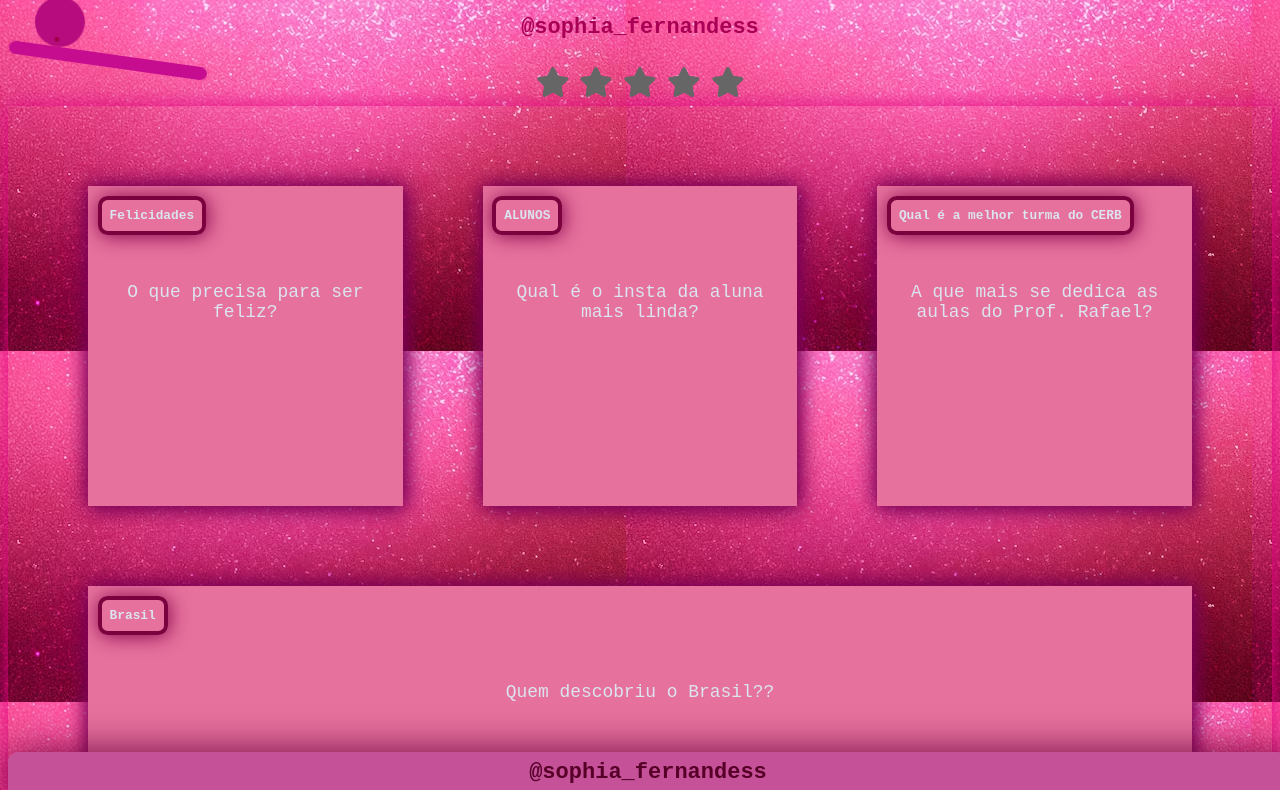
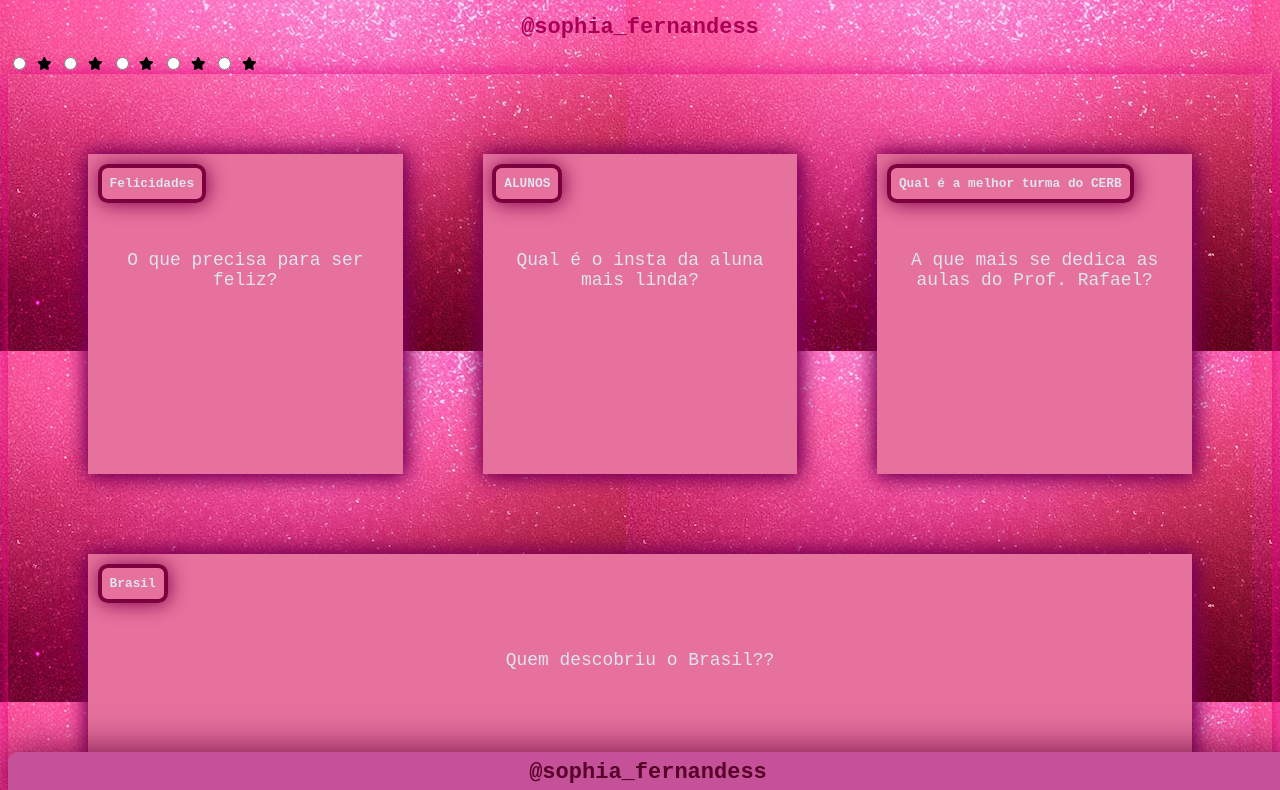
Before and after one commit to sophissfernandess/Pagina-web-desenvolvendo-uma-ferramenta-interativa-de-estudo, a plain HTML site: page index.html in a window 1280 px wide. Shown: the top 790 px of the page. Drawn offline with Linux system fonts and the light colour scheme.

Commit message:
Add files via upload

```diff
--- a/index.html
+++ b/index.html
@@ -37,10 +37,6 @@
     <div>
         <h1> @sophia_fernandess </h1>
 
-    </div>
-
-    <div class="bar">
-        <div class="ball"></div>
     </div>
 
 
--- a/style.css
+++ b/style.css
@@ -135,187 +135,3 @@ h1{
     font-size: 22px;
     font-weight: bolder;
 }
-
-.ball {
-    position: relative;
-    bottom: 50px;
-    left: calc(100% - 20px);
-    width: 50px;
-    height: 50px;
-    background: rgb(182, 12, 125);
-    border-radius: 50%;
-    animation: ball-move8234 3s ease-in-out 1s infinite alternate;
-  }
-
-  .ball::after {
-    position: absolute;
-    content: '';
-    top: 25px;
-    right: 5px;
-    width: 5px;
-    height: 5px;
-    background: #a0004b;
-    border-radius: 50%;
-  }
-
-  .bar {
-    width: 200px;
-    height: 12.5px;
-    background: rgb(199, 13, 143);
-    border-radius: 30px;
-    transform: rotate(-15deg);
-    animation: up-down6123 3s ease-in-out 1s infinite alternate;
-  }
-
-  @keyframes up-down6123 {
-    from {
-      transform: rotate(-15deg);
-    }
-
-    to {
-      transform: rotate(15deg);
-    }
-  }
-
-  @keyframes ball-move8234 {
-    from {
-      left: calc(100% - 40px);
-      transform: rotate(360deg);
-    }
-
-    to {
-      left: calc(0% - 20px);
-      transform: rotate(0deg);
-    }
-  }
-
-
-
-  /* From Uiverse.io by elijahgummer */
-.radio {
-    display: flex;
-    justify-content: center;
-    gap: 10px;
-  }
-
-  .radio > input {
-    position: absolute;
-    appearance: none;
-  }
-
-  .radio > label {
-    cursor: pointer;
-    font-size: 30px;
-    position: relative;
-    display: inline-block;
-    transition: transform 0.3s ease;
-  }
-
-  .radio > label > svg {
-    fill: #666;
-    transition: fill 0.3s ease;
-  }
-
-  .radio > label::before,
-  .radio > label::after {
-    content: "";
-    position: absolute;
-    width: 6px;
-    height: 6px;
-    background-color: #ff9e0b;
-    border-radius: 50%;
-    opacity: 0;
-    transform: scale(0);
-    transition:
-      transform 0.4s ease,
-      opacity 0.4s ease;
-    animation: particle-explosion 1s ease-out;
-  }
-
-  .radio > label::before {
-    top: -15px;
-    left: 50%;
-    transform: translateX(-50%) scale(0);
-  }
-
-  .radio > label::after {
-    bottom: -15px;
-    left: 50%;
-    transform: translateX(-50%) scale(0);
-  }
-
-  .radio > label:hover::before,
-  .radio > label:hover::after {
-    opacity: 1;
-    transform: translateX(-50%) scale(1.5);
-  }
-
-  .radio > label:hover {
-    transform: scale(1.2);
-    animation: pulse 0.6s infinite alternate;
-  }
-
-  /* Star glow and animation on hover */
-  .radio > label:hover > svg {
-    fill: #ffee00;
-    filter: drop-shadow(0 0 15px #ffee00(255, 208, 0, 0.9));
-    animation: shimmer 1s ease infinite alternate;
-  }
-
-  .radio > input:checked + label > svg {
-    fill: #ff9e0b;
-    filter: drop-shadow(0 0 15px #ffee00(255, 158, 11, 0.9));
-    animation: pulse 0.8s infinite alternate;
-  }
-
-  .radio > input:checked + label ~ label > svg,
-  .radio > input:checked + label > svg {
-    fill: #ffee00; /* Highlight the stars */
-  }
-
-  @keyframes pulse {
-    0% {
-      transform: scale(1);
-    }
-    100% {
-      transform: scale(1.1);
-    }
-  }
-
-  @keyframes particle-explosion {
-    0% {
-      opacity: 0;
-      transform: scale(0.5);
-    }
-    50% {
-      opacity: 1;
-      transform: scale(1.2);
-    }
-    100% {
-      opacity: 0;
-      transform: scale(0.5);
-    }
-  }
-
-  @keyframes shimmer {
-    0% {
-      filter: drop-shadow(0 0 10px rgba(255, 158, 11, 0.5));
-    }
-    100% {
-      filter: drop-shadow(0 0 20px #ffee00(255, 158, 11, 1));
-    }
-  }
-
-  .radio > input:checked + label:hover,
-  .radio > input:checked + label:hover ~ label {
-    fill: #ffee00;
-  }
-
-  .radio > label:hover,
-  .radio > label:hover ~ label {
-    fill: #ffee00;
-  }
-
-  .radio input:checked ~ label svg {
-    fill: #ffee00;
-  }
```
